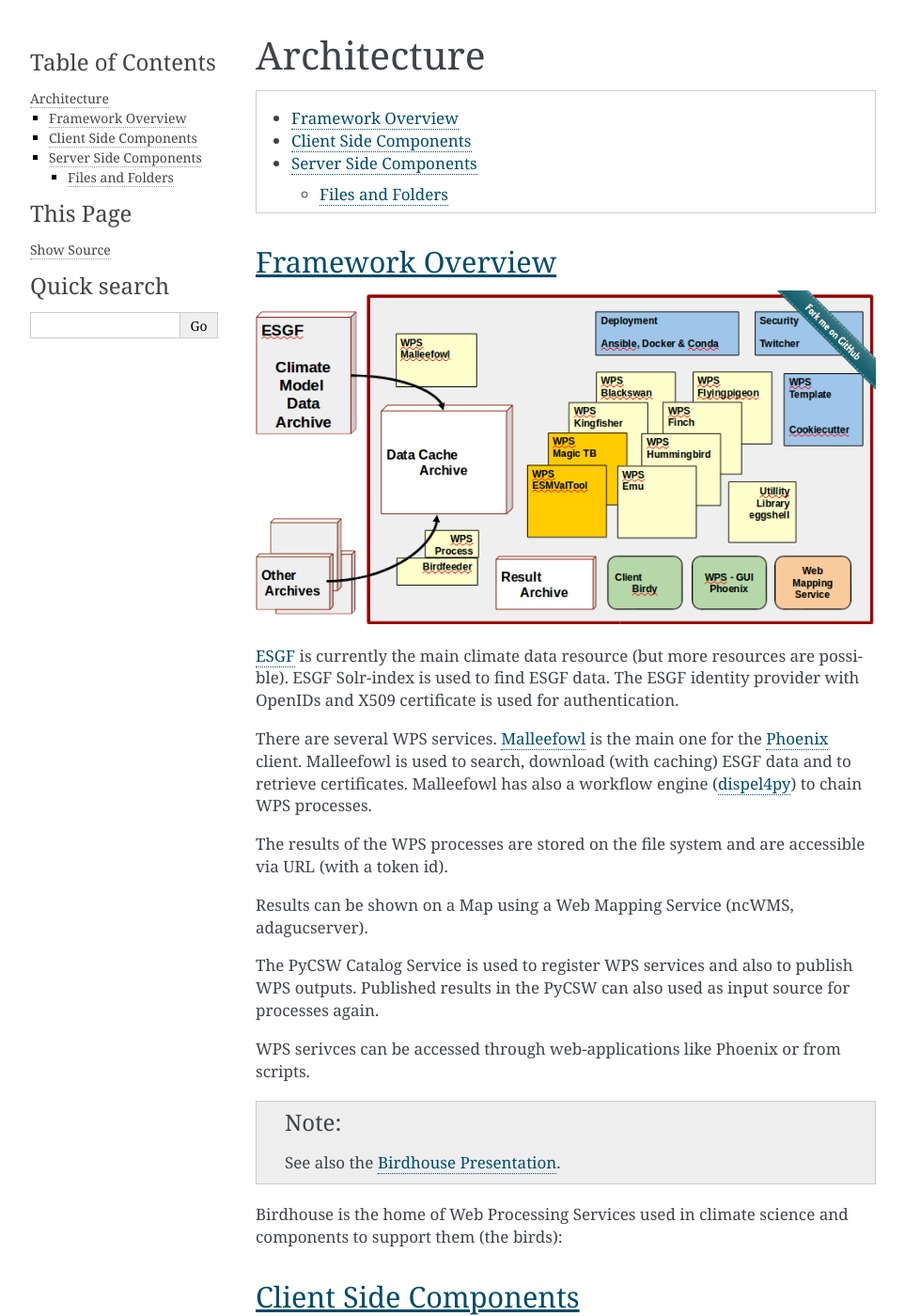
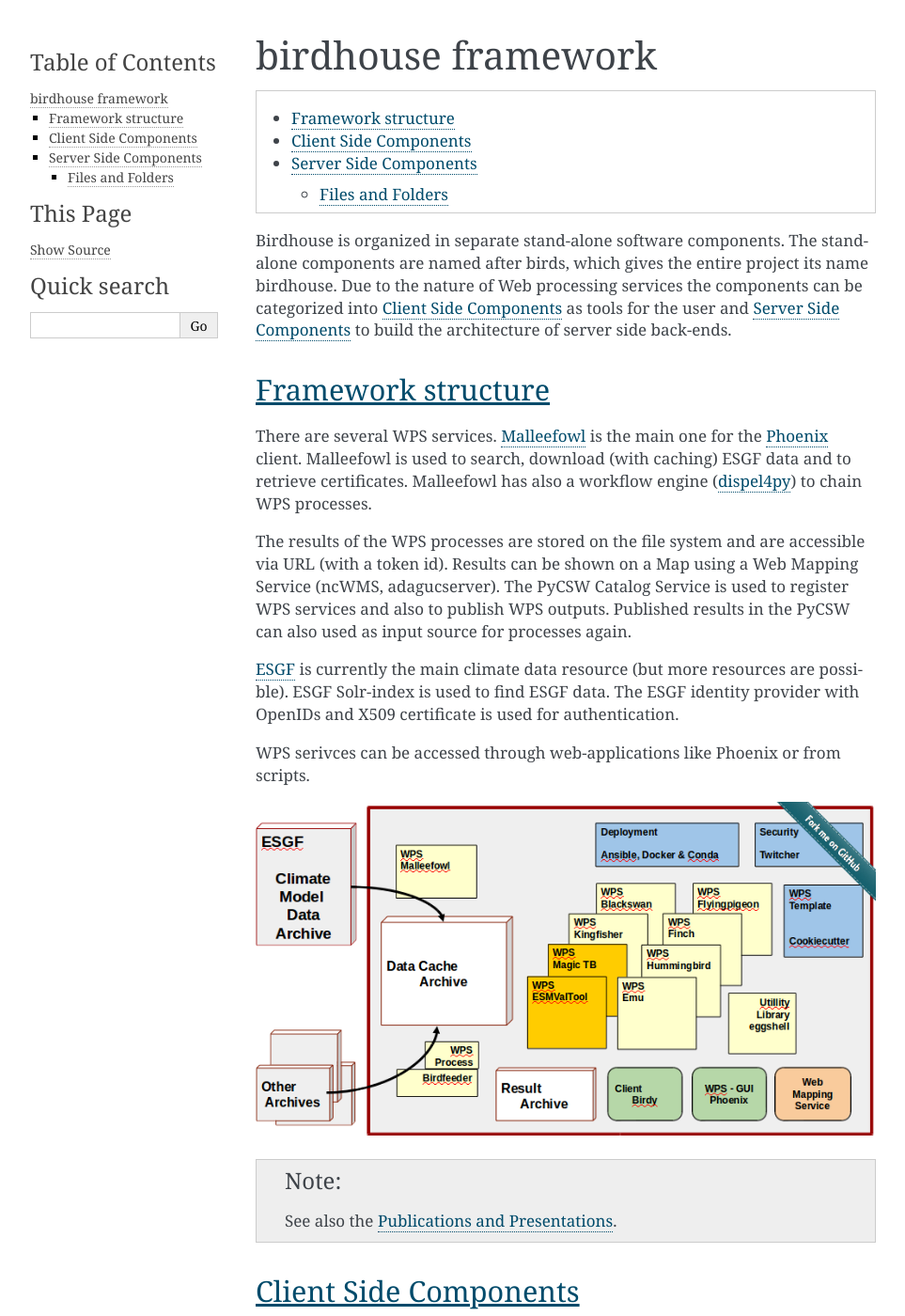
Before and after one commit to bird-house/birdhouse-docs, a Sphinx documentation site: the page built from docs/source/framework.rst, in a window 1280 px wide and 1400 px high. Shown: the whole window at 94% size, without its empty margins (148-1111 px from the left). Built offline with Sphinx 7.4.7, drawn with Linux system fonts in a browser that asks for light colours.

Commit message:
architectue to framework

```diff
--- a/docs/source/architecture.rst
+++ b/docs/source/framework.rst
@@ -1,42 +1,38 @@
-.. _birdhouse_overview:
+.. _framework:
 
-
-Architecture
-============
+*******************
+birdhouse framework
+*******************
 
 .. contents::
     :local:
     :depth: 2
 
 
-Framework Overview
-------------------
+Birdhouse is organized in separate stand-alone software components. The stand-alone components are named after birds, which gives the entire project its name birdhouse. Due to the nature of Web processing services the components can be categorized into :ref:`client_components` as tools for the user and :ref:`server_components` to build the architecture of server side back-ends.
 
-.. image:: _images/framework.png
+.. _framework_structure:
 
-ESGF_ is currently the main climate data resource (but more resources are possible).
-ESGF Solr-index is used to find ESGF data.
-The ESGF identity provider with OpenIDs and X509 certificate is used for authentication.
+Framework structure
+-------------------
 
 There are several WPS services. Malleefowl_ is the main one for the Phoenix_ client.
 Malleefowl is used to search, download (with caching) ESGF data and to retrieve certificates.
 Malleefowl has also a workflow engine (dispel4py_) to chain WPS processes.
 
 The results of the WPS processes are stored on the file system and are accessible via URL (with a token id).
-
 Results can be shown on a Map using a Web Mapping Service (ncWMS, adagucserver).
-
 The PyCSW Catalog Service is used to register WPS services and also to publish WPS outputs.
 Published results in the PyCSW can also used as input source for processes again.
 
+ESGF_ is currently the main climate data resource (but more resources are possible).
+ESGF Solr-index is used to find ESGF data. The ESGF identity provider with OpenIDs and X509 certificate is used for authentication.
+
 WPS serivces can be accessed through web-applications like Phoenix or from scripts.
 
-.. note:: See also the `Birdhouse Presentation`_.
+.. image:: _images/framework.png
 
-.. _Birdhouse Presentation: https://github.com/bird-house/birdhouse-presentation
-
-Birdhouse is the home of Web Processing Services used in climate science and
-components to support them (the birds):
+.. note:: See also the :ref:`Publications and Presentations <publications>`.
 
 
 .. _client_components:
@@ -125,6 +121,10 @@
   $ ./{birdname}/tests
   $ ./{birdname}/tests/testdata
 
+
+
+
+
 .. _note:: See also the administration guideline to set up a birdhouse ecosystem.
 .. _todo:: add locations of mongodb celery etc...
 
--- a/docs/source/index.rst
+++ b/docs/source/index.rst
@@ -4,11 +4,11 @@
    :maxdepth: 2
 
    overview
-   architecture
+   framework
+   projects
    guidelines
    ideas/index
    communication
-   projects
    publications
    release_notes
    license
```
Also changed, not shown: docs/source/overview.rst (+6 -6 lines), docs/source/projects.rst (+12 -13 lines).
